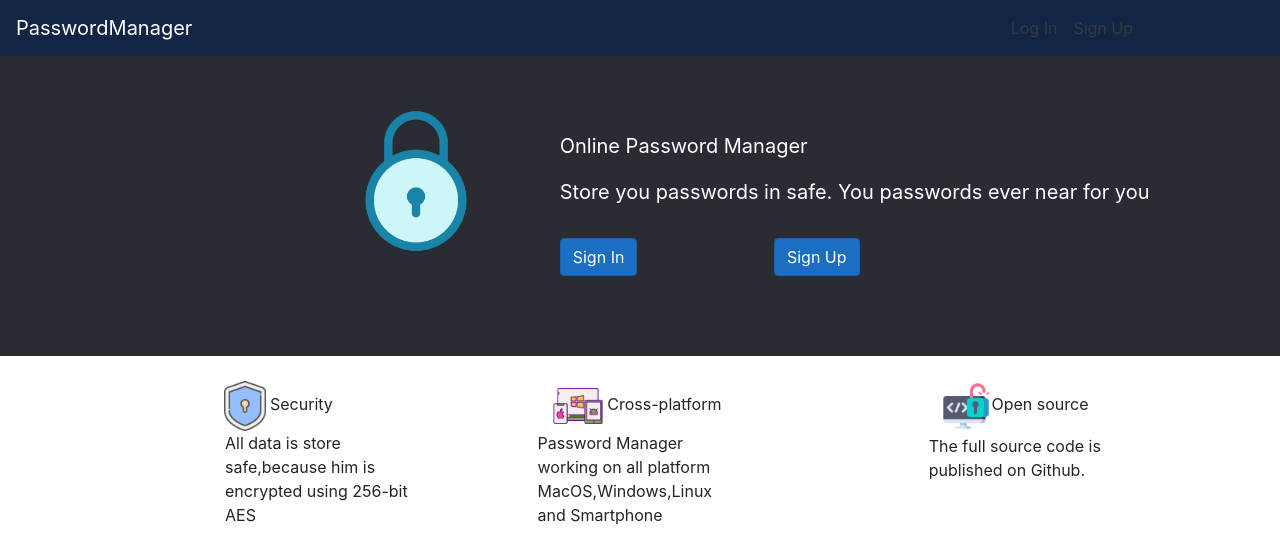
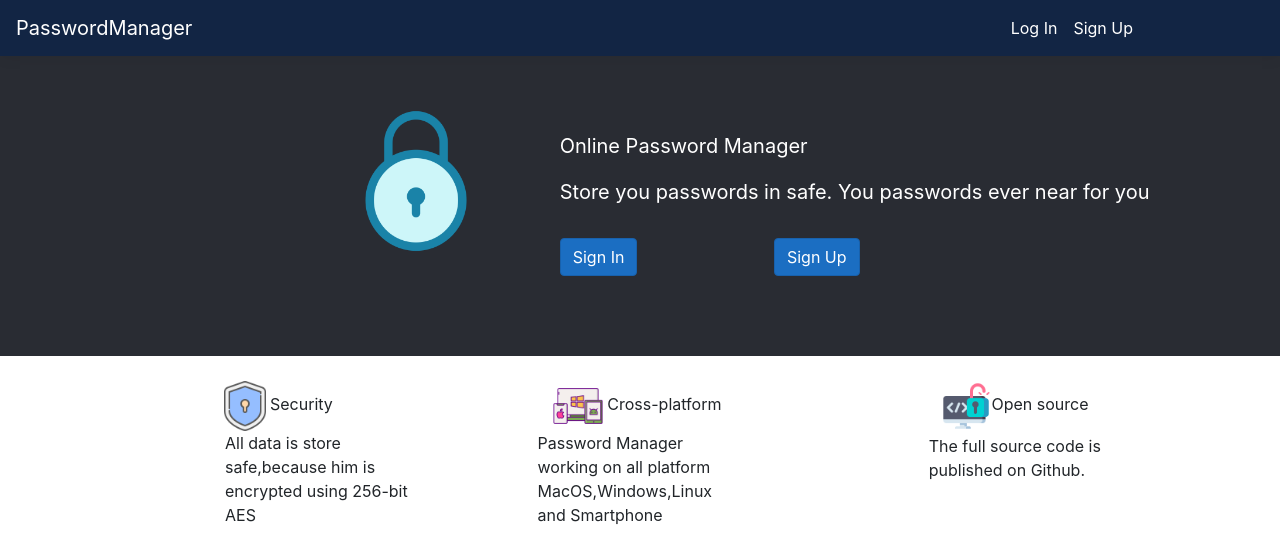
Before and after one commit to CasianovDenis/PasswordManager, a React (Create React App) app in the folder PasswordManager/ClientApp/: page / in a window 1280 px wide. Shown: the top 560 px of the page. Built offline with nearby package versions, Linux system fonts and the light colour scheme.

Commit message:
make background-color for body transparent

```diff
--- /dev/null
+++ b/PasswordManager/ClientApp/src/components/Fetch.js
@@ -0,0 +1,21 @@
+import { useEffect,useState } from 'react';
+
+export default function Fetch(jsonobj, api_name) {
+    const [data, setData] = useState([]);
+
+
+
+   useEffect(() => {
+
+             fetch('http://localhost:32349/api/' + api_name, jsonobj)
+            .then(response => response.json())
+            .then((responseData) => {
+
+                setData(responseData);
+
+            });
+
+    }, []);
+
+    return data;
+  }
--- a/PasswordManager/ClientApp/src/components/NavMenu/NavMenu.css
+++ b/PasswordManager/ClientApp/src/components/NavMenu/NavMenu.css
@@ -8,11 +8,10 @@ a.navbar-brand {
 html {
   font-size: 14px;
 }
-@media (min-width: 768px) {
-  html {
-    font-size: 16px;
-  }
+body{
+    background-color:transparent !important;
 }
+
 
 .box-shadow {
   box-shadow: 0 .25rem .75rem rgba(0, 0, 0, .05);
@@ -33,3 +32,9 @@ header {
     background-color: #122544;
     border:none;
 }
+
+@media (min-width: 768px) {
+    html {
+        font-size: 16px;
+    }
+}
--- a/PasswordManager/ClientApp/src/components/NavMenu/NavMenu.js
+++ b/PasswordManager/ClientApp/src/components/NavMenu/NavMenu.js
@@ -72,13 +72,13 @@ export class NavMenu extends Component {
               <ul className="navbar-nav flex-grow">
 
             <NavItem>
-                <NavLink tag={Link} className="text-dark" to="/SignIn"
-                    style={{ display: this.state.status_link }}>Log In</NavLink>
+                <NavLink tag={Link}  to="/SignIn"
+                    style={{ display: this.state.status_link ,color:"white"}}>Log In</NavLink>
                  </NavItem>
 
                 <NavItem>
-                <NavLink tag={Link} className="text-dark" to="/SignUp"
-                    style={{ display: this.state.status_link }}>Sign Up</NavLink>
+                <NavLink tag={Link}  to="/SignUp"
+                    style={{ display: this.state.status_link , color:"white"}}>Sign Up</NavLink>
             </NavItem>
 
                 <NavItem style={{ display: this.state.status_dropdown }}>
```
Also changed, not shown: 2 other files (tests, documents, lock files or other folders).
